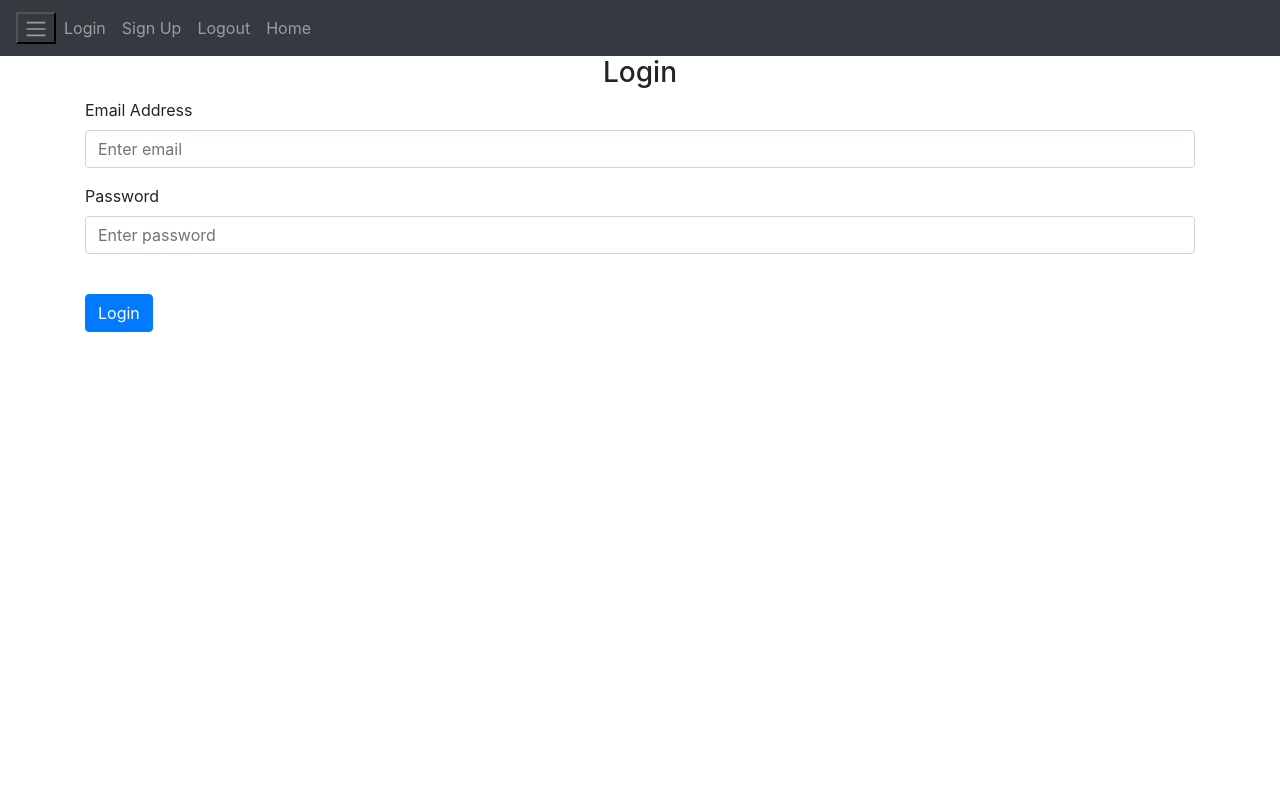
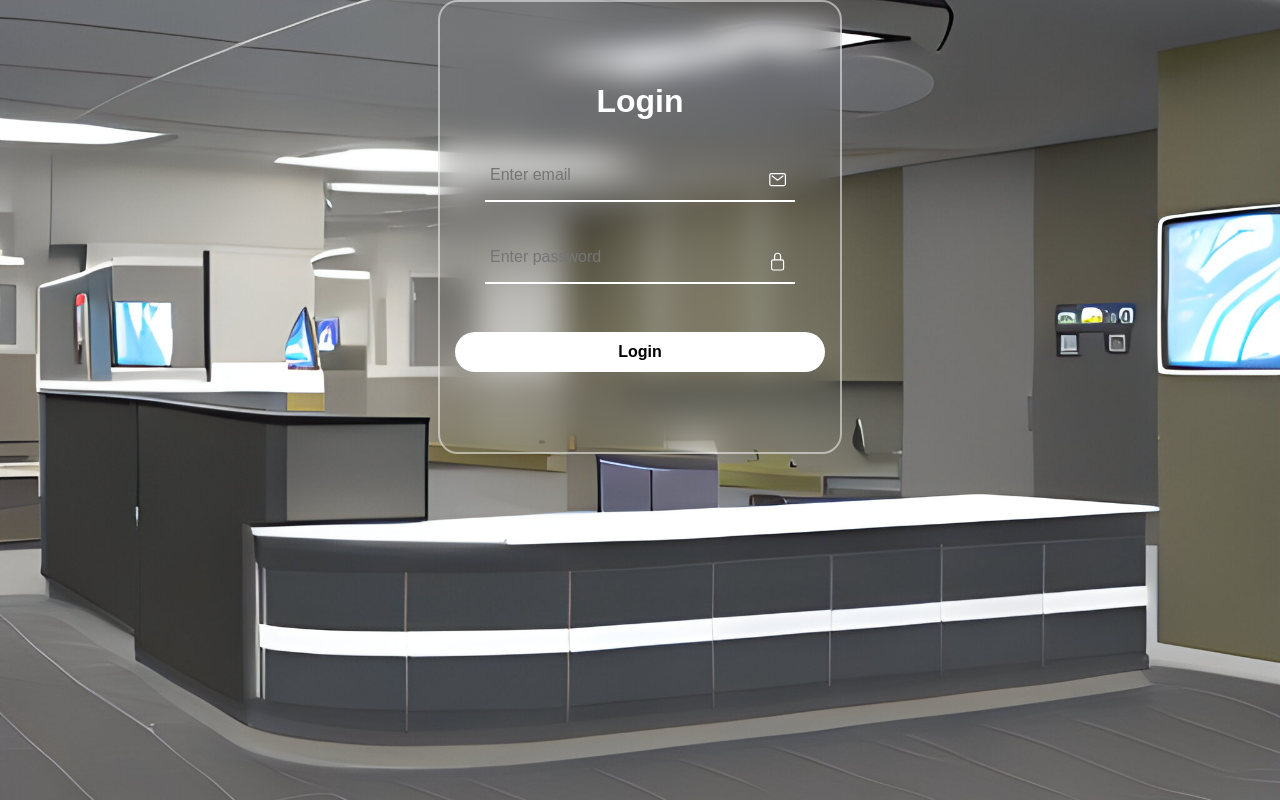
Before and after one commit to RishiAnanth4/Proj-Medical_startup, a Flask app: page /login in a window 1280 px wide. Run offline with Flask 3, Linux system fonts and the light colour scheme; some libraries are stand-ins or nearby versions.

Commit message:
login page refresh

```diff
--- a/login/website/static/login.css
+++ b/login/website/static/login.css
@@ -1,130 +1,81 @@
-body {
-    --color-primary: #009579;
-    --color-primary-dark: #007f67;
-    --color-secondary: #252c6a;
-    --color-error: #cc3333;
-    --color-success: #4bb544;
-    --border-radius: 4px;
-
+*{
     margin: 0;
-    height: 100vh;
+    padding: 0;
+    font-family: 'poppins', sans-serif;
+}
+section{
     display: flex;
+    justify-content: center;
+    align-items: 100vh;
+    min-height: 100vh;
+    width: 100%;
+    background: url('background.jpg')no-repeat;
+    background-position: center;
+    background-size: cover;
+}
+.form-box{
+    position: relative;
+    width: 400px;
+    height: 450px;
+    background: transparent;
+    border: 2px solid rgba(255,255,255,0.5);
+    border-radius: 20px;
+    backdrop-filter: blur(15px);
+    display: flex;
+    justify-content: center;
     align-items: center;
-    justify-content: center;
-    font-size: 18px;
-    background: url(./background.jpg);
-    background-size: 100%;
 }
-
-.container {
-    width: 400px;
-    max-width: 400px;
-    margin: 1rem;
-    padding: 2rem;
-    box-shadow: 0 0 40px rgba(0, 0, 0, 0.2);
-    border-radius: var(--border-radius);
-    background: #ffffff;
-}
-
-.container,
-.form__input,
-.form__button {
-    font: 500 1rem 'Quicksand', sans-serif;
-}
-
-.form--hidden {
-    display: none;
-}
-
-.form > *:first-child {
-    margin-top: 0;
-}
-
-.form > *:last-child {
-    margin-bottom: 0;
-}
-
-.form__title {
-    margin-bottom: 2rem;
+h2{
+    font-size: 2em;
+    color: #fff;
     text-align: center;
 }
-
-.form__message {
-    text-align: center;
-    margin-bottom: 1rem;
+.inputbox{
+    position: relative;
+    margin: 30px;
+    width: 310px;
+    border-bottom: 2px solid #fff;
 }
-
-.form__message--success {
-    color: var(--color-success);
+.inputbox label{
+    position: absolute;
+    top: 50%;
+    left: 5px;
+    transform: translateY(-50%);
+    color: #fff;
+    font-size: 1em;
+    pointer-events: none;
+    transition: .5s;
 }
-
-.form__message--error {
-    color: var(--color-error);
+input:focus ~ label,
+input:valid ~ label{
+    top:-5px;
 }
-
-.form__input-group {
-    margin-bottom: 1rem;
+.inputbox input{
+    width: 100%;
+    height: 50px;
+    background: transparent;
+    border: none;
+    outline: none;
+    font-size: 1em;
+    padding: 0 35px 0 5px;
+    color: #fff;
 }
-
-.form__input {
-    display: block;
+.inputbox ion-icon{
+    position: absolute;
+    right: 8px;
+    color: #fff;
+    font-size: 1.2em;
+    top:20px;
+}
+button{
     width: 100%;
-    padding: 0.75rem;
-    box-sizing: border-box;
-    border-radius: var(--border-radius);
-    border: 1px solid #dddddd;
-    outline: none;
-    background: #eeeeee;
-    transition: background 0.2s, border-color 0.2s;
-}
-
-.form__input:focus {
-    border-color: var(--color-primary);
-    background: #ffffff;
-}
-
-.form__input--error {
-    color: var(--color-error);
-    border-color: var(--color-error);
-}
-
-.form__input-error-message {
-    margin-top: 0.5rem;
-    font-size: 0.85rem;
-    color: var(--color-error);
-}
-
-.form__button {
-    width: 100%;
-    padding: 1rem 2rem;
-    font-weight: bold;
-    font-size: 1.1rem;
-    color: #ffffff;
+    height: 40px;
+    border-radius: 40px;
+    background: #fff;
     border: none;
-    border-radius: var(--border-radius);
     outline: none;
     cursor: pointer;
-    background: var(--color-primary);
+    font-size: 1em;
+    font-weight: 600;
+
 }
-
-.form__button:hover {
-    background: var(--color-primary-dark);
-}
-
-.form__button:active {
-    transform: scale(0.98);
-}
-
-.form__text {
-    text-align: center;
-}
-
-.form__link {
-    color: var(--color-secondary);
-    text-decoration: none;
-    cursor: pointer;
-}
-
-.form__link:hover {
-    text-decoration: underline;
-}
--- a/login/website/templates/login.html
+++ b/login/website/templates/login.html
@@ -1,17 +1,29 @@
-{% extends "base.html" %}
-{% block title %}Login{% endblock %}
-
 {% block content %}
+<head>
+    <link rel="stylesheet" href="../static/login.css"
+</head>
+<body>
+    <section>
         <form method="POST">
-    <h3 align="center">Login</h3>
-    <div class="form-group">
-        <label for="email">Email Address</label>
+                <div class="form-box">
+                    <div class="form-value">
+                        <form action="">
+                            <h2>Login</h2>
+                            <div class="inputbox">
+                                <ion-icon name="mail-outline"></ion-icon>
                                 <input type="email" class="form-control" id="email" name="email" placeholder="Enter email">
                             </div>
-    <div class="form-group">
-        <label for="password">Password</label>
+                            <div class="inputbox">
+                                <ion-icon name="lock-closed-outline"></ion-icon>
                                 <input type="password" class="form-control" id="password" name="password" placeholder="Enter password">
                             </div>
                             <br><button type="submit" class="btn btn-primary">Login</button>
                         </form>
+                    </div>
+                </div>
+        </form>
+    </section>
+    <script type="module" src="https://unpkg.com/ionicons@7.1.0/dist/ionicons/ionicons.esm.js"></script>
+    <script nomodule src="https://unpkg.com/ionicons@7.1.0/dist/ionicons/ionicons.js"></script>
+</body>
 {% endblock %}
```
Also changed, not shown: login/file_purpose.txt (deleted, +0 -8 lines), login/website/database.db. Lines whose indentation alone changed are shown as unchanged.
